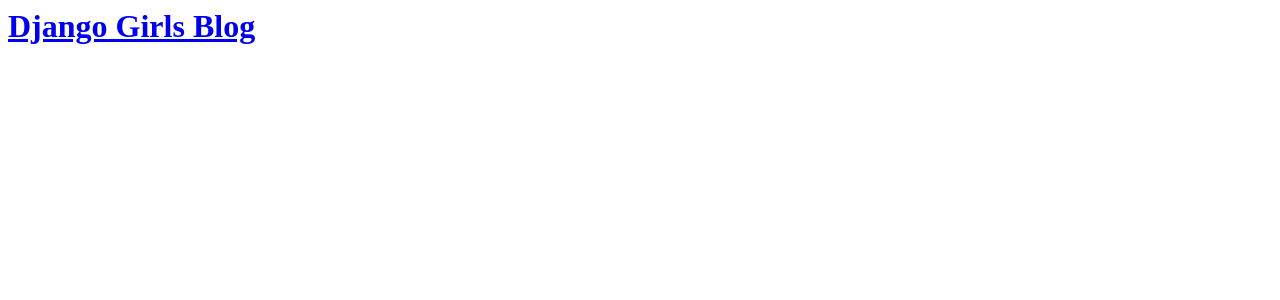
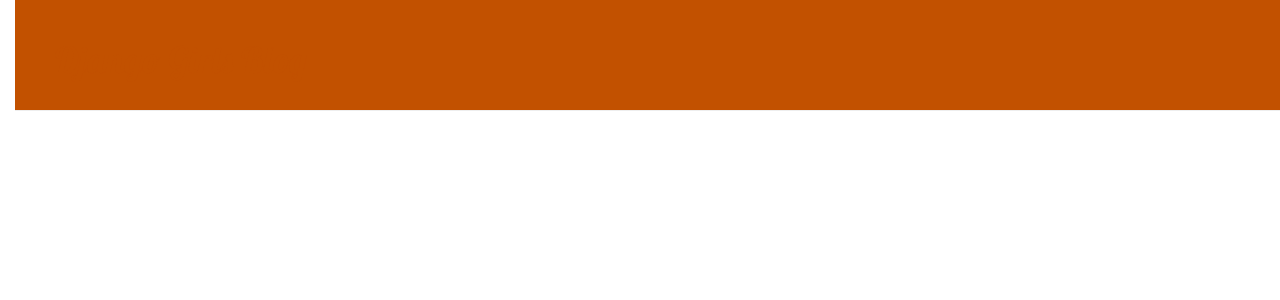
Before and after one commit to renataba/my-first-blog, a Django app: page / in a window 1280 px wide. Shown: the top 300 px of the page. Run offline with Django 3.2, Linux system fonts and the light colour scheme; data that the repository does not hold is empty; some libraries are stand-ins or nearby versions.

Commit message:
Added view and template for detailed blog post as well as CSS for the site.

```diff
--- /dev/null
+++ b/blog/static/css/blog.css
@@ -0,0 +1,53 @@
+h1 a,h2 a {
+    color: #C25100;
+    font-family: 'Lobster'
+}
+body {
+    padding-left: 15px;
+}
+.page-header {
+    background-color: #C25100;
+    margin-top: 0;
+    padding: 20px 20px 20px 40px;
+
+}
+
+.page-header h1, .page-header h1 a, .page-header h1 a:visited, .page-header h1 a:activate{
+    color: #ffffff;
+    font-size: 36pt;
+    text-decoration: none;
+}
+.content {
+    margin-left: 40px;
+}
+
+h1, h2, h3, h4 {
+    font-family: 'Lobster', cursive;
+}
+
+.date {
+    color: #828282;
+}
+
+.save {
+    float: right;
+}
+
+.post-form textarea, .post-form input {
+    width: 100%;
+}
+
+.top-menu, .top-menu:hover, .top-menu:visited {
+    color: #ffffff;
+    float: right;
+    font-size: 26pt;
+    margin-right: 20px;
+}
+
+.post {
+    margin-bottom: 70px;
+}
+
+.post h2 a, .post h2 a:visited {
+    color: #000000;
+}
--- /dev/null
+++ b/blog/templates/blog/base.html
@@ -0,0 +1,23 @@
+{% load static %}
+<html>
+    <head>
+        <title>Django Girls blog</title>
+        <link rel="stylesheet" href="//maxcdn.bootstrapcdn.com/bootstrap/3.2.0/css/bootstrap.min.css">
+        <link rel="stylesheet" href="//maxcdn.bootstrapcdn.com/bootstrap/3.2.0/css/bootstrap-theme.min.css">
+        <link rel="stylesheet" href="{% static 'css/blog.css' %}">
+        <link href="//fonts.googleapis.com/css?family=Lobster&subset=latin,latin-ext" rel="stylesheet" type="text/css">
+    </head>
+    <body>
+        <div class="page-header">
+            <h1><a href="/">Django Girls Blog</a></h1>
+        </div>
+        <div class="content container">
+            <div class="row">
+                <div class="col-md-8">
+                {% block content %}
+                {% endblock %}
+                </div>
+            </div>
+        </div>
+    </body>
+</html>
--- a/blog/templates/blog/post_list.html
+++ b/blog/templates/blog/post_list.html
@@ -1,18 +1,13 @@
-<html>
-    <head>
-        <title>Django Girls blog</title>
-    </head>
-    <body>
-        <div>
-            <h1><a href="/">Django Girls Blog</a></h1>
-        </div>
+{% extends 'blog/base.html' %}
 
+{% block content %}
     {% for post in posts %}
-        <div>
-            <p>published: {{ post.published_date }}</p>
-            <h2><a href="">{{ post.title }}</a></h2>
+        <div class="post">
+            <div class="date">
+                <p>published: {{ post.published_date }}</p>
+            </div>
+            <h1><a href="{% url 'post_detail' pk=post.pk %}">{{ post.title }}</a></h1>
             <p>{{ post.text|linebreaksbr }}</p>
         </div>
     {% endfor %}
-    </body>
-</html>
+{% endblock %}
--- a/blog/urls.py
+++ b/blog/urls.py
@@ -3,4 +3,5 @@ from . import views
 
 urlpatterns = [
     path('', views.post_list, name='post_list'),
+    path('post/<int:pk>/', views.post_detail, name='post_detail'),
 ]
--- a/blog/views.py
+++ b/blog/views.py
@@ -1,4 +1,4 @@
-from django.shortcuts import render
+from django.shortcuts import render, get_object_or_404
 from django.utils import timezone
 from .models import Post
 
@@ -7,3 +7,7 @@ from .models import Post
 def post_list(request):
     posts = Post.objects.filter(published_date__lte=timezone.now()).order_by('published_date')
     return render(request, 'blog/post_list.html', {'posts':posts})
+
+def post_detail(request, pk):
+    post = get_object_or_404(Post, pk=pk)
+    return render(request, 'blog/post_detail.html', {'post': post})
--- a/mysite/urls.py
+++ b/mysite/urls.py
@@ -15,8 +15,11 @@ Including another URLconf
 """
 from django.contrib import admin
 from django.urls import path, include
+from django.conf import settings
+from django.conf.urls.static import static
 
 urlpatterns = [
     path('admin/', admin.site.urls),
     path('',include('blog.urls')),
-]
+
+]+ static(settings.STATIC_URL, document_root=settings.STATIC_ROOT)
```
Also changed, not shown: blog/templates/blog/post_detail.html (added, +13 -0 lines).
